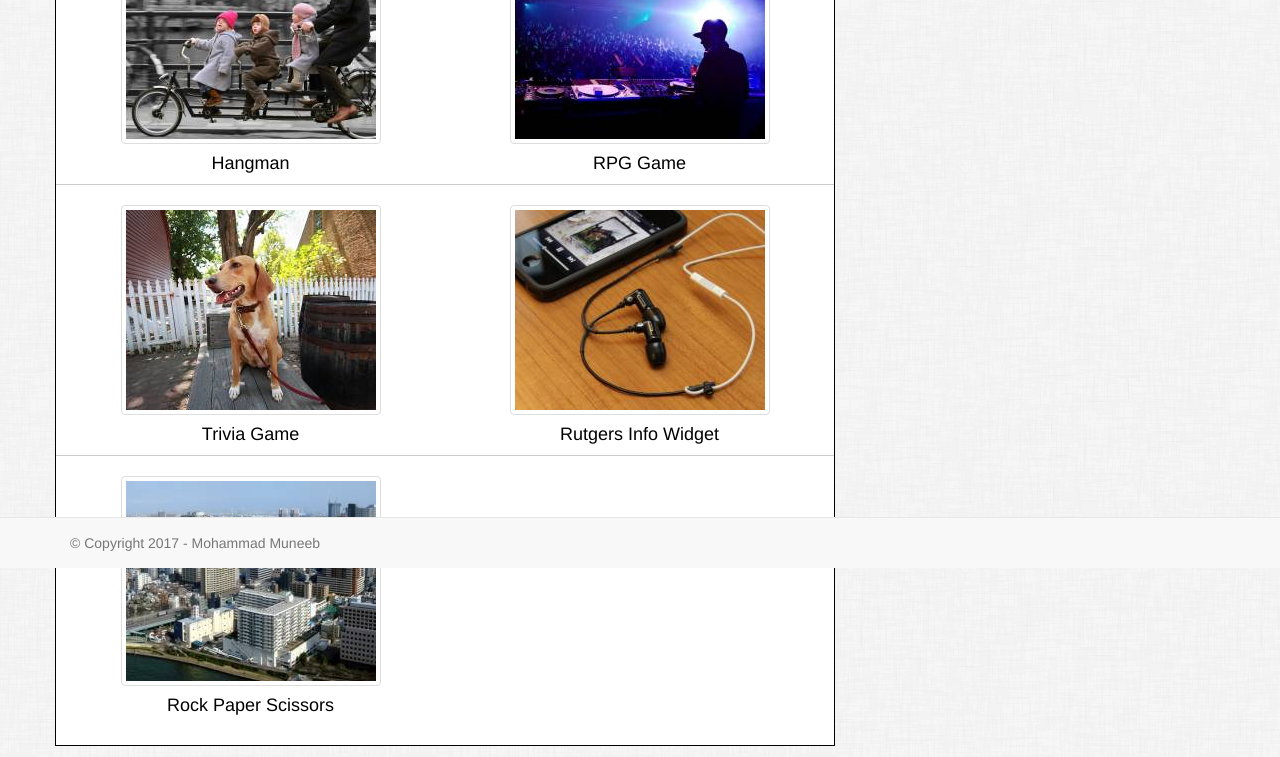
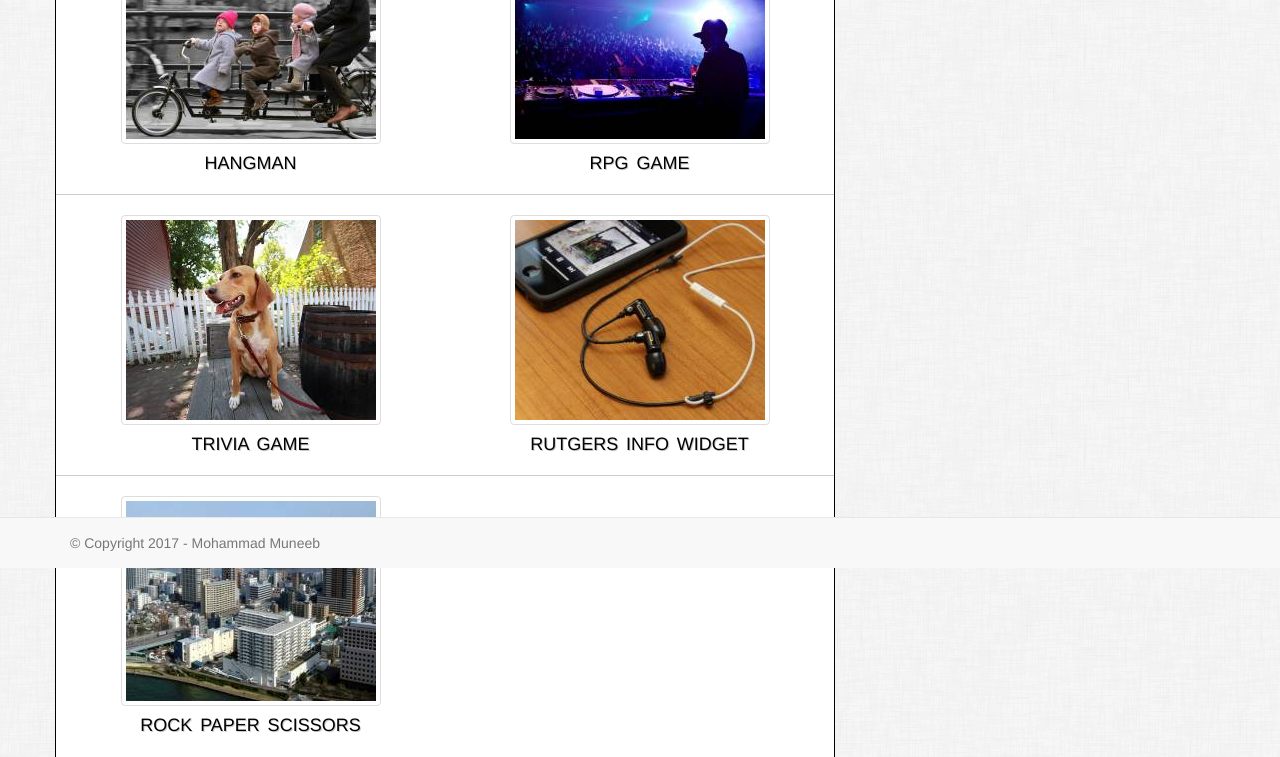
Before and after one commit to muneebmemon/Bootstrap-Portfolio, a plain HTML site: page portfolio.html in a window 1280 px wide. Shown: the part 232-989 px from the top of the page. Drawn offline with nearby package versions, Linux system fonts and the light colour scheme.

Commit message:
Added text shadow in portfolio headings

```diff
--- a/assets/css/style.css
+++ b/assets/css/style.css
@@ -35,6 +35,12 @@ body{
 .colStyle{
 	border-bottom: 1px solid #ccc;
 	margin-bottom: 20px;
+	padding-bottom: 10px;
+}
+
+.portfolioTextStyle{
+	text-shadow: 1px 1px #ccc;
+	word-spacing: 0.2em;
 }
 
 .aboutMeStyle{
@@ -52,6 +58,11 @@ body{
 	text-align: center;
 }
 
+.connectMePanel {
+	text-align: center;
+	font-size: 18px;
+}
+
 .myName{
 	font-size: 24px;
 	text-align: center;
--- a/portfolio.html
+++ b/portfolio.html
@@ -41,37 +41,37 @@
 					</div>
 
 					<div class="row">
-						<div class="col-xs-12 col-sm-6 col-md-6 col-lg-6 colStyle">
+						<div class="col-xs-12 col-sm-6 col-md-6 col-lg-6 colStyle portfolioTextStyle">
 
-							<center><a href="#" target="_blank" class="textDecorationStyle colStyle">
+							<center><a href="#" target="_blank">
 							<img src="assets/images/portfolioone.jpg" class="img-responsive img-thumbnail" alt="Portfolio One Picture">
-							<h4>Hangman</h4></a></center>
+							<h4>HANGMAN</h4></a></center>
 						</div>
-						<div class="col-xs-12 col-sm-6 col-md-6 col-lg-6 colStyle">
+						<div class="col-xs-12 col-sm-6 col-md-6 col-lg-6 colStyle portfolioTextStyle">
 							<center><a href="#" target="_blank">
 							<img src="assets/images/portfoliotwo.jpg" class="img-responsive img-thumbnail" alt="Portfolio Two Picture">
-							<h4>RPG Game</h4></a></center>
+							<h4>RPG GAME</h4></a></center>
 						</div>
 					</div>
 
 					<div class="row">
-						<div class="col-xs-12 col-sm-6 col-md-6 col-lg-6 colStyle">
+						<div class="col-xs-12 col-sm-6 col-md-6 col-lg-6 colStyle portfolioTextStyle">
 							<center><a href="#" target="_blank">
 							<img src="assets/images/portfoliothree.jpg" class="img-responsive img-thumbnail" alt="Portfolio Three Picture">
-							<h4>Trivia Game</h4></a></center>
+							<h4>TRIVIA GAME</h4></a></center>
 						</div>
-						<div class="col-xs-12 col-sm-6 col-md-6 col-lg-6 colStyle">
+						<div class="col-xs-12 col-sm-6 col-md-6 col-lg-6 colStyle portfolioTextStyle">
 							<center><a href="#" target="_blank">
 							<img src="assets/images/portfoliofour.jpg" class="img-responsive img-thumbnail" alt="Portfolio Four Picture">
-							<h4>Rutgers Info Widget</h4></a></center>
+							<h4>RUTGERS INFO WIDGET</h4></a></center>
 						</div>
 					</div>
 
 					<div class="row">
-						<div class="col-xs-12 col-sm-6 col-md-6 col-lg-6">
+						<div class="col-xs-12 col-sm-6 col-md-6 col-lg-6 portfolioTextStyle">
 							<center><a href="#" target="_blank">
 							<img src="assets/images/portfoliofive.jpg" class="img-responsive img-thumbnail" alt="Portfolio Five Picture">
-							<h4>Rock Paper Scissors</h4></a></center>
+							<h4>ROCK PAPER SCISSORS</h4></a></center>
 						</div>
 
 
@@ -83,7 +83,7 @@
 			<div class="col-xs-12 col-sm-12 col-md-4 col-lg-4">
 					<div class="panel panel-primary">
 						<div class="panel-heading">
-							<h3 class="panel-title">Connect with Me</h3>
+							<h3 class="panel-title connectMePanel">Connect with Me</h3>
 						</div>
 						<div class="panel-body panelStyle">
 							<ul>
```
Also changed, not shown: contact.html (+1 -1 lines), index.html (+2 -2 lines).
